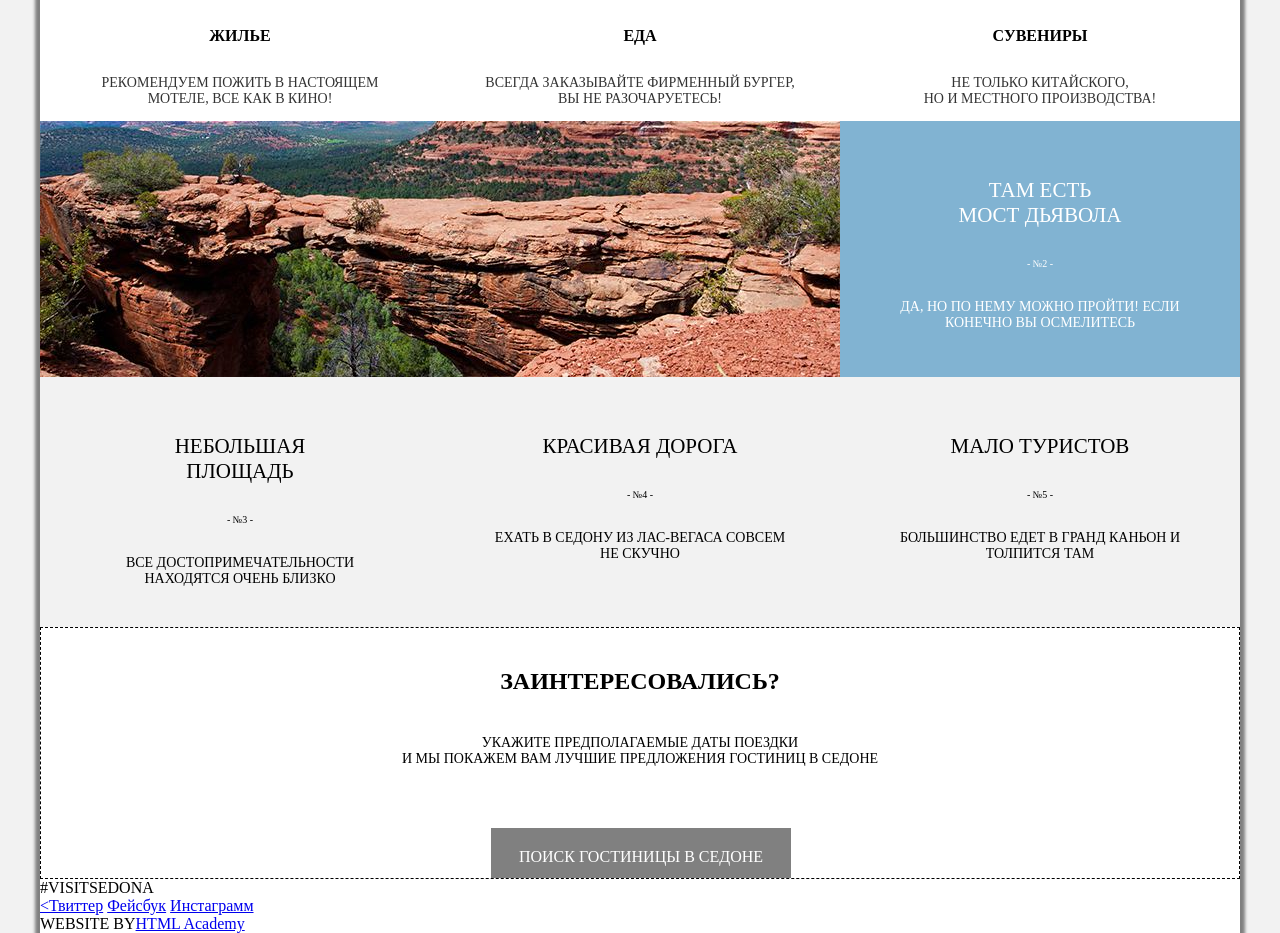
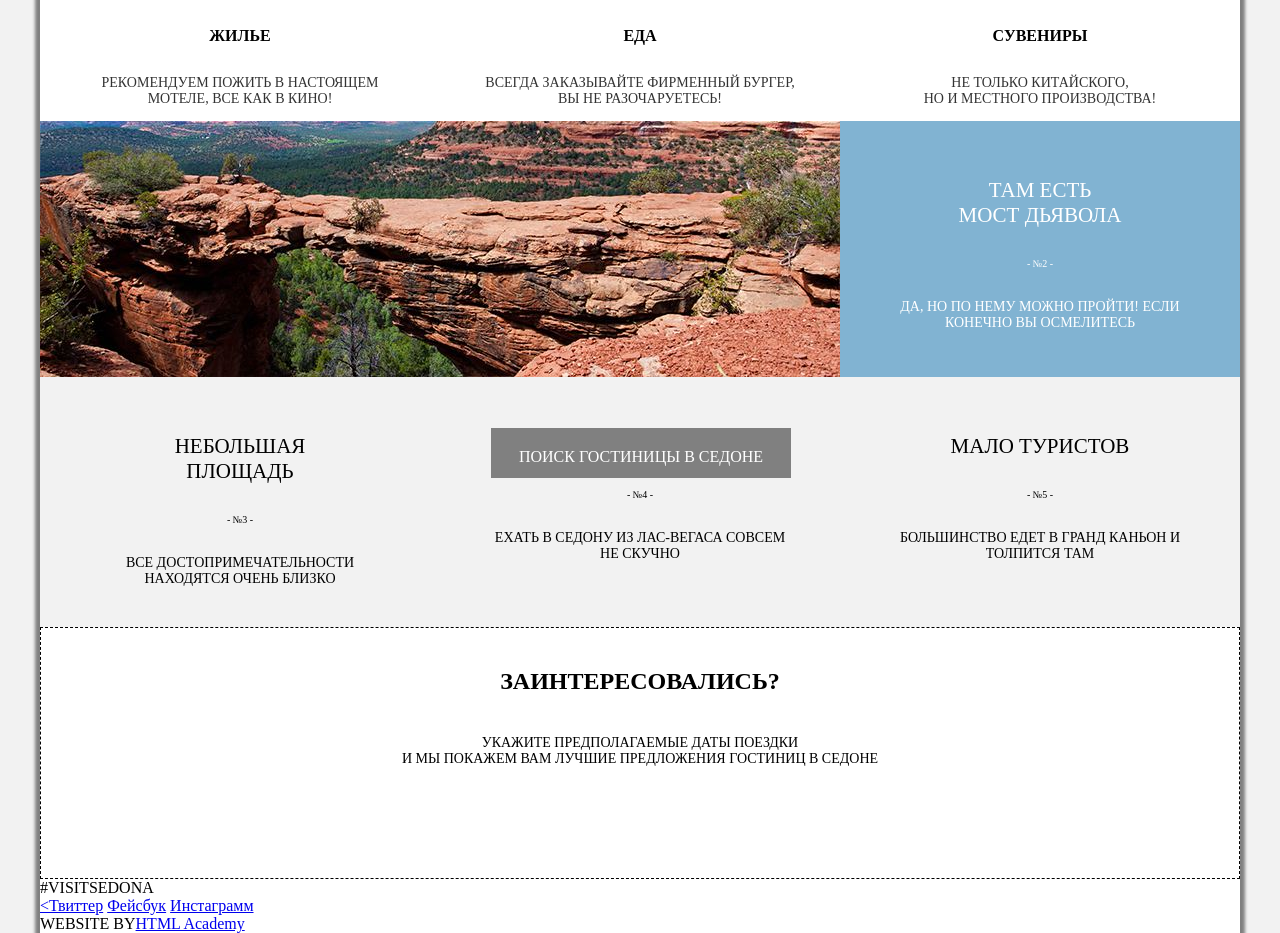
Before and after one commit to MobyDic/sedona_project, a plain HTML site: page index.html in a window 1280 px wide. Shown: the part 1127-2060 px from the top of the page. Drawn offline with Linux system fonts and the light colour scheme.

Commit message:
тадам

```diff
--- a/css/main_style.css
+++ b/css/main_style.css
@@ -201,7 +201,7 @@ width: 400px;
 	text-align: center;
 	position: absolute;
 	left: 450px;
-	top: 200px;
+	top: -200px;
 }
 .find_hotel{
 	display: none;
```
